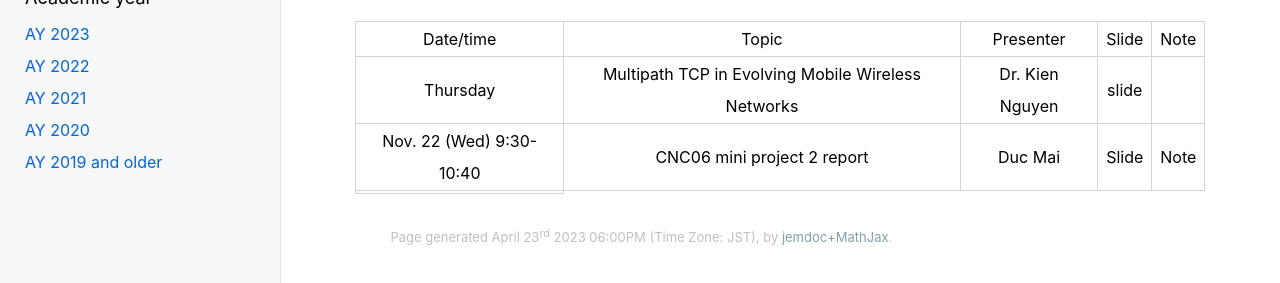
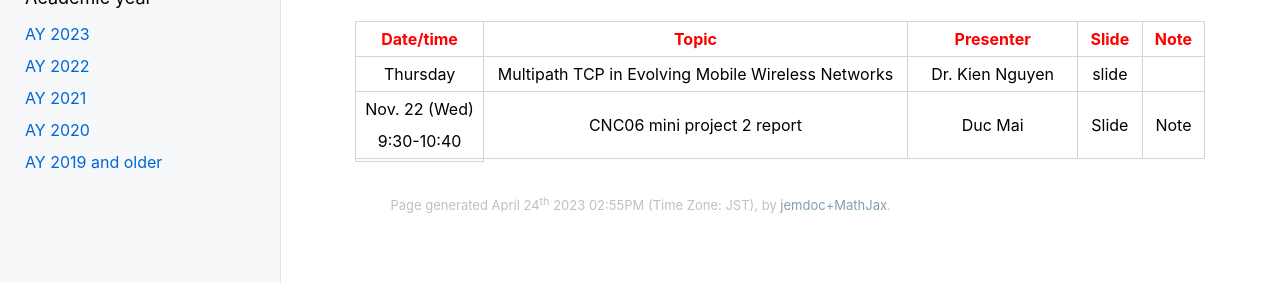
Before and after one commit to ccl-lab-aizu/ccl-lab-aizu.github.io, a plain HTML site: page AY2016.html in a window 1280 px wide. Shown: the part 97-380 px from the top of the page. Drawn offline with Linux system fonts and the light colour scheme.

Commit message:
add: css table

```diff
--- a/AY2016.html
+++ b/AY2016.html
@@ -37,7 +37,7 @@
 </td></tr></table>
 <div id="footer">
 <div id="footer-text">
-Page generated April 23<sup>rd</sup> 2023  06:00PM (Time Zone: JST), by <a href="https://github.com/wsshin/jemdoc_mathjax" target="blank">jemdoc+MathJax</a>.
+Page generated April 24<sup>th</sup> 2023  02:55PM (Time Zone: JST), by <a href="https://github.com/wsshin/jemdoc_mathjax" target="blank">jemdoc+MathJax</a>.
 </div>
 </div>
 </div> <!-- <div id="layout-content-container"> -->
--- a/main.css
+++ b/main.css
@@ -724,3 +724,22 @@ div#member p{
     max-width: 100%;
   }
 }
+
+#seminars td.c1 {
+	width: 15%;
+}
+
+#seminars td.c2 {
+	/* text-align:left; */
+	width: 50%;
+}
+
+#seminars td.c3 {
+	width: 20%;
+}
+
+#seminars tr.r1 {
+	font-weight: bold;
+	color: red;
+	text-align: center;
+}
```
Also changed, not shown: AY2020.html (+1 -1 lines), AY2021.html (+1 -1 lines), AY2022.html (+1 -1 lines), AY2023.html (+6 -6 lines), cuong2023ldpc.html (+1 -1 lines), gupta2023secure.html (+1 -1 lines), index.html (+2 -2 lines), 2 other files.
